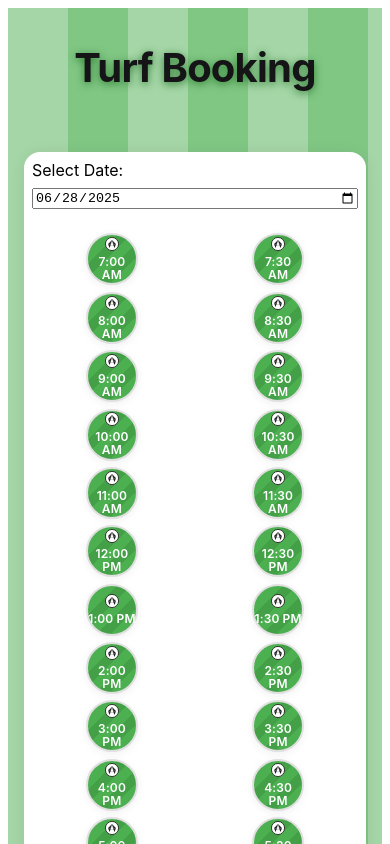
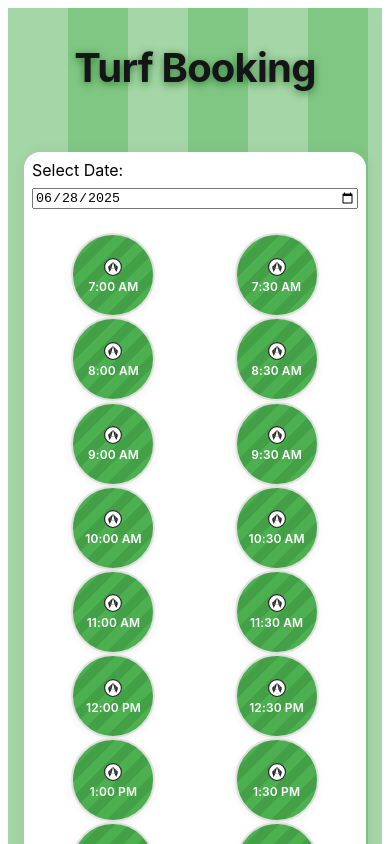
Before and after one commit to anas-k-k/turf-booking-app, an Angular app: page / in a window 390 px wide. Shown: the top 844 px of the page. Built offline with nearby package versions, Linux system fonts and the light colour scheme.

Commit message:
feat: update booking calendar styles for improved mobile responsiveness

```diff
--- a/src/app/components/booking-calendar/booking-calendar.component.scss
+++ b/src/app/components/booking-calendar/booking-calendar.component.scss
@@ -202,16 +202,17 @@
   }
   .slots-grid {
     grid-template-columns: repeat(2, 1fr);
-    gap: 0.4rem;
+    gap: 0.01rem;
+    padding: 0; // remove grid padding for mobile
   }
   .slot {
-    width: 48px;
-    height: 48px;
-    font-size: 0.75rem;
+    width: 80px; // increased size for mobile
+    height: 80px;
+    font-size: 1rem;
   }
   .slot svg {
-    width: 14px;
-    height: 14px;
+    width: 18px;
+    height: 18px;
   }
   .booking-form input,
   .booking-form button {
```
